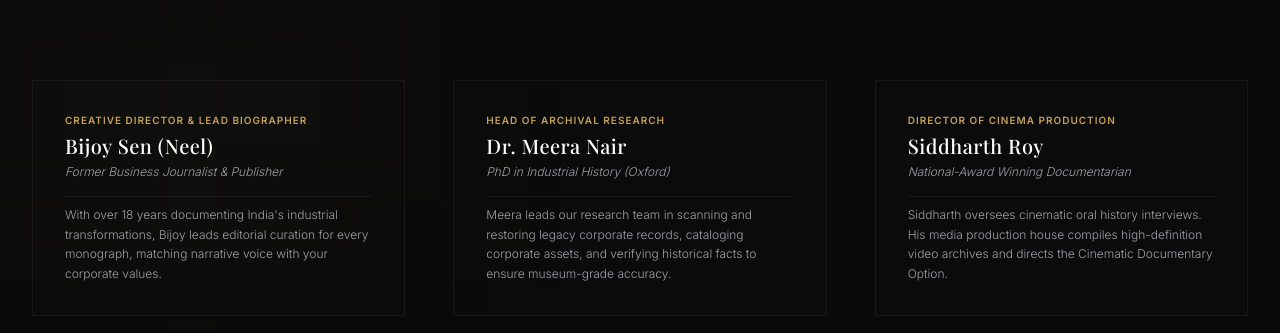
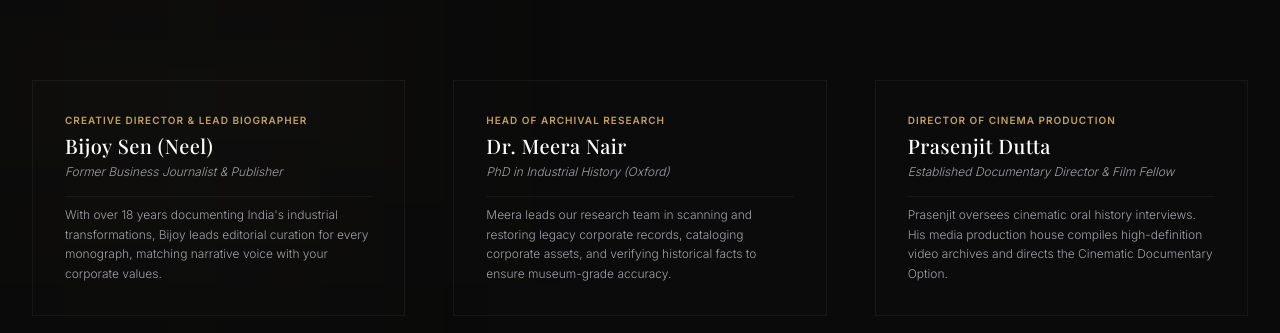
Before and after one commit to webgurdians/Imprint-Legacy, a Next.js app: page /founder-book in a window 1280 px wide. Shown: the part 4025-4358 px from the top of the page. Built offline with nearby package versions, Linux system fonts and the light colour scheme; no server answers; a web font is replaced by a local one.

Commit message:
brand: rename Siddharth Roy to Prasenjit Dutta and update film credentials

```diff
--- a/app/founder-book/page.tsx
+++ b/app/founder-book/page.tsx
@@ -466,10 +466,10 @@ export default function FounderBook() {
                 bio: "Meera leads our research team in scanning and restoring legacy corporate records, cataloging corporate assets, and verifying historical facts to ensure museum-grade accuracy.",
               },
               {
-                name: "Siddharth Roy",
+                name: "Prasenjit Dutta",
                 role: "Director of Cinema Production",
-                credentials: "National-Award Winning Documentarian",
-                bio: "Siddharth oversees cinematic oral history interviews. His media production house compiles high-definition video archives and directs the Cinematic Documentary Option.",
+                credentials: "Established Documentary Director & Film Fellow",
+                bio: "Prasenjit oversees cinematic oral history interviews. His media production house compiles high-definition video archives and directs the Cinematic Documentary Option.",
               },
             ].map((member, idx) => (
               <div key={idx} className="border border-white/5 bg-secondary/20 p-8 rounded-none hover:border-accent/20 transition-all duration-300 space-y-4">
```
